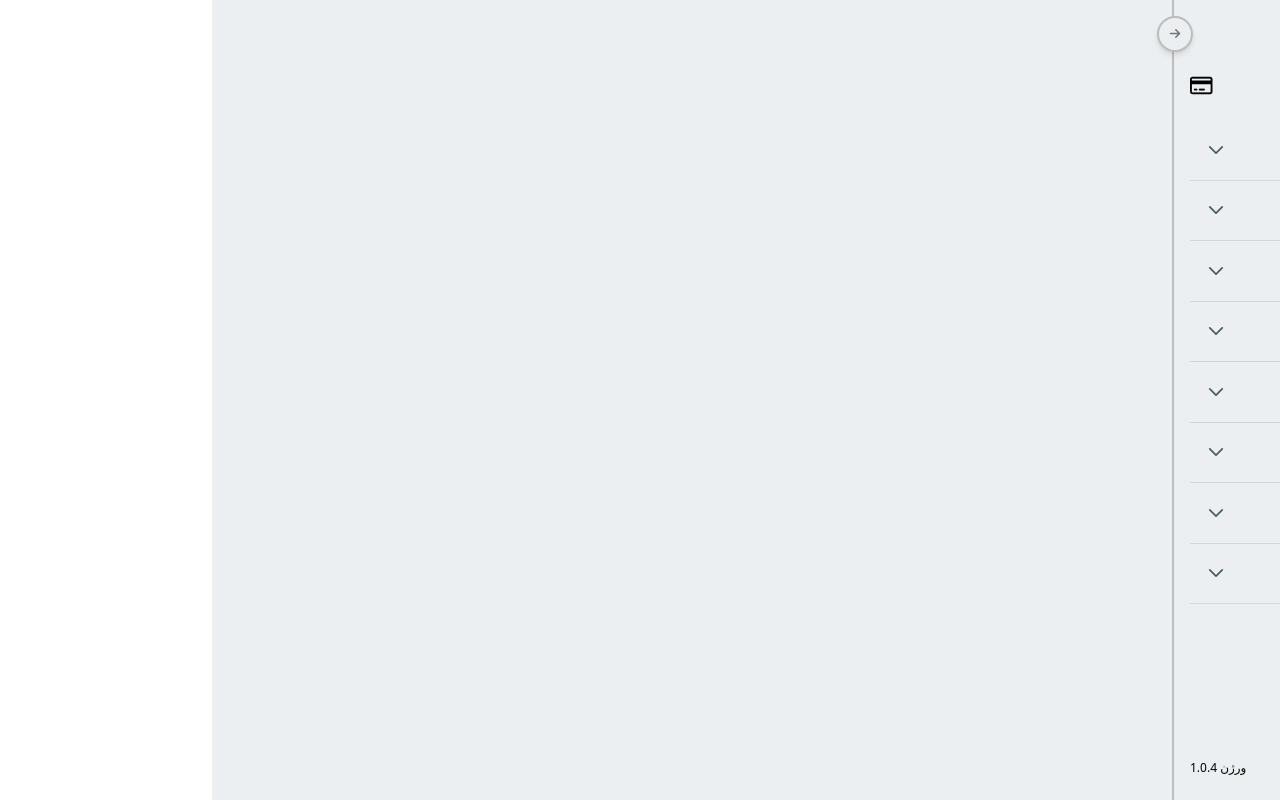
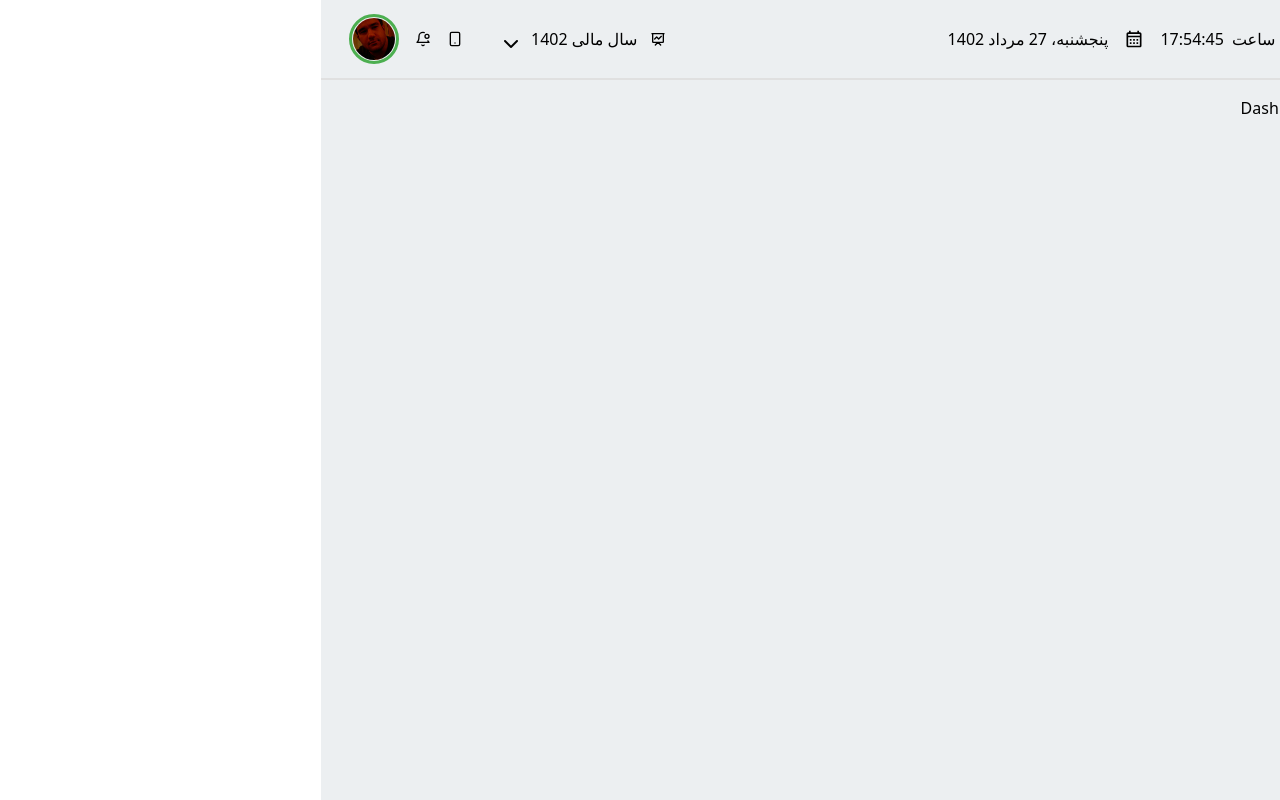
Before and after one commit to super-duper-man/mrf_bank_account_sample, a React (Vite) app: page / in a window 1280 px wide. Built offline with nearby package versions, Linux system fonts and the light colour scheme; some icons are missing.

Commit message:
header complete

```diff
--- a/src/App.tsx
+++ b/src/App.tsx
@@ -1,6 +1,6 @@
 import { RouterProvider, createBrowserRouter } from "react-router-dom";
 import "./App.css";
-import AppLayout from "./pages/AppLayout";
+import AppLayout from "./layout/AppLayout";
 import Dashboard from "./pages/Dashboard";
 
 const router = createBrowserRouter([{ path: "/", element: <Dashboard /> }]);
--- /dev/null
+++ b/src/components/HeaderDateTime.tsx
@@ -0,0 +1,18 @@
+import { IoMdTime } from "react-icons/io";
+import { MdOutlineCalendarMonth } from "react-icons/md";
+import Time from "./Time";
+function HeaderDateTime() {
+  return (
+    <>
+      <IoMdTime className="text-xl" />
+      <div className="flex gap-2">
+        <span>ساعت</span>
+        <Time />
+      </div>
+      <MdOutlineCalendarMonth className="text-xl" />
+      <div>پنجشنبه، 27 مرداد 1402</div>
+    </>
+  );
+}
+
+export default HeaderDateTime;
--- /dev/null
+++ b/src/components/HeaderUserInfo.tsx
@@ -0,0 +1,28 @@
+import { HiOutlinePresentationChartLine } from "react-icons/hi";
+import { LuBellDot } from "react-icons/lu";
+import { LuSmartphone } from "react-icons/lu";
+
+function HeaderUserInfo() {
+  return (
+    <>
+      <div className="flex justify-around items-center gap-3">
+        <HiOutlinePresentationChartLine />
+        <span>سال مالی 1402</span>
+        <i className="fas fa-chevron-down self-end" />
+      </div>
+      <div className="flex justify-around items-center gap-4">
+        <LuSmartphone />
+        <LuBellDot />
+
+        <img
+          src="/user-image.jpeg"
+          className="rounded-full border-[3px] border-green-500 p-[1px]"
+          width={50}
+          height={50}
+        />
+      </div>
+    </>
+  );
+}
+
+export default HeaderUserInfo;
--- a/src/components/SideAccordion.tsx
+++ b/src/components/SideAccordion.tsx
@@ -60,7 +60,11 @@ export function SideAccordion({
         {headerIcon ? (
           <div className="flex gap-2 items-center">
             {headerIcon}
-            <span className={`${displaySidebar && "hidden"} transition-all`}>
+            <span
+              className={`${
+                displaySidebar && "hidden"
+              } transition-all text-base`}
+            >
               {headerText}
             </span>
           </div>
--- /dev/null
+++ b/src/components/Time.tsx
@@ -0,0 +1,34 @@
+import { useEffect, useState } from "react";
+
+const Time = () => {
+  const [time, setTime] = useState("");
+
+  useEffect(() => {
+    const interval = setInterval(() => {
+      const dateObject = new Date();
+
+      const hour =
+        dateObject.getHours() < 10
+          ? `0${dateObject.getHours()}`
+          : dateObject.getHours();
+      const minute =
+        dateObject.getMinutes() < 10
+          ? `0${dateObject.getMinutes()}`
+          : dateObject.getMinutes();
+      const seconds =
+        dateObject.getSeconds() < 10
+          ? `0${dateObject.getSeconds()}`
+          : dateObject.getSeconds();
+
+      const currentTime = `${hour}:${minute}:${seconds}`;
+
+      setTime(currentTime);
+    }, 1000);
+
+    return () => clearInterval(interval);
+  }, []);
+
+  return <div>{time}</div>;
+};
+
+export default Time;
--- a/src/pages/AppLayout.tsx
+++ b/src/layout/AppLayout.tsx
@@ -1,18 +1,22 @@
 import CompanyHeader from "../components/CompanyHeader";
 import SideList from "../components/SideList";
 import SidebarFooter from "../components/SidebarFooter";
-import Sidebar from "../layout/Sidebar";
+import Header from "./Header";
+import Sidebar from "./Sidebar";
 import { Children } from "../types";
 
 function AppLayout({ children }: Children) {
   return (
-    <main className="flex flex-row justify-start bg-blue-gray-50 h-screen">
+    <main className="flex flex-row justify-start bg-blue-gray-50">
       <Sidebar
         sideHeader={<CompanyHeader />}
         sideList={<SideList />}
         sideFooter={<SidebarFooter />}
       />
-      <main className="flex-1 p-4">{children}</main>
+      <div className="flex flex-col w-full">
+        <Header />
+        <main className="flex-1 p-4 h-screen">{children}</main>
+      </div>
     </main>
   );
 }
--- a/src/layout/Header.tsx
+++ b/src/layout/Header.tsx
@@ -1,5 +1,17 @@
+import HeaderDateTime from "../components/HeaderDateTime";
+import HeaderUserInfo from "../components/HeaderUserInfo";
+
 function Header() {
-  return <div>Header</div>;
+  return (
+    <div className="flex flex-col md:flex-row justify-between items-center h-[10%] border-b-2 border-gray-300 px-7">
+      <div className="flex justify-around items-center gap-4">
+        <HeaderDateTime />
+      </div>
+      <div className="flex justify-between items-center gap-10">
+        <HeaderUserInfo />
+      </div>
+    </div>
+  );
 }
 
 export default Header;
--- a/src/pages/Dashboard.tsx
+++ b/src/pages/Dashboard.tsx
@@ -1,5 +1,5 @@
 function Dashboard() {
-  return <> </>;
+  return <div> Dashboard</div>;
 }
 
 export default Dashboard;
```
Also changed, not shown: public/user-image.jpeg (added).
